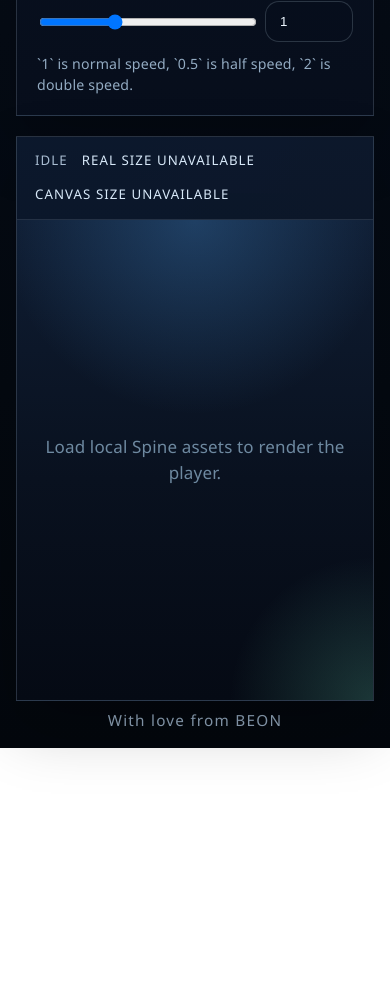
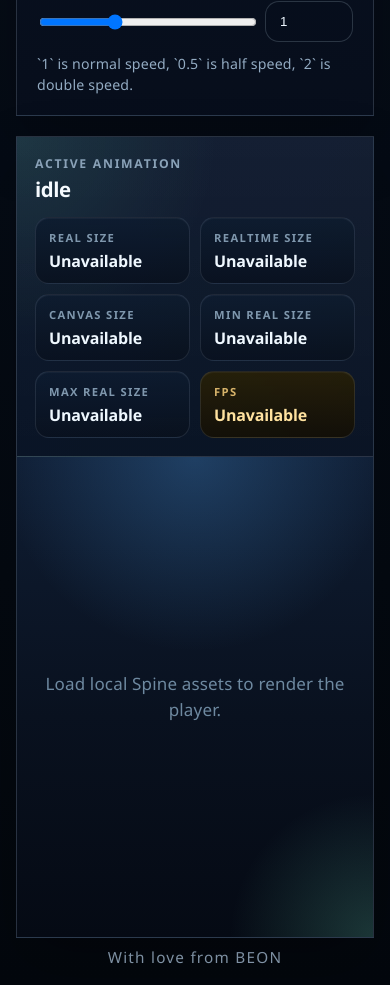
Before and after one commit to vaso991/spine-player, a React (Vite) app: page / in a window 390 px wide. Shown: the part 960-1945 px from the top of the page. Before the commit the page ends 1708 px from the top, so only its background shows below. Built offline with nearby package versions, Linux system fonts and the light colour scheme.

Commit message:
feat: implement interactive scene metrics dashboard with real-time FPS and animation bounds tracking

```diff
--- a/src/App.css
+++ b/src/App.css
@@ -156,20 +156,89 @@
 }
 
 .viewer-chrome {
-  display: flex;
-  align-items: center;
-  gap: 14px;
-  flex-wrap: wrap;
-  padding: 14px 18px;
+  display: grid;
+  grid-template-columns: minmax(180px, 240px) minmax(0, 1fr);
+  gap: 16px;
+  padding: 18px;
   border-bottom: 1px solid rgba(188, 207, 224, 0.14);
-  color: #a9bdd2;
-  text-transform: uppercase;
-  letter-spacing: 0.08em;
-  font-size: 0.78rem;
+  background:
+    linear-gradient(180deg, rgba(255, 255, 255, 0.03), rgba(255, 255, 255, 0)),
+    radial-gradient(circle at top left, rgba(127, 255, 212, 0.1), transparent 42%);
 }
 
-.viewer-size {
-  color: #d7e8f8;
+.viewer-heading {
+  display: flex;
+  flex-direction: column;
+  justify-content: center;
+  gap: 6px;
+  min-width: 0;
+}
+
+.viewer-kicker {
+  color: #8aa2b8;
+  font-size: 0.72rem;
+  font-weight: 700;
+  letter-spacing: 0.14em;
+  text-transform: uppercase;
+}
+
+.viewer-heading strong {
+  color: #f6fbff;
+  font-size: 1.2rem;
+  line-height: 1.05;
+  letter-spacing: -0.02em;
+  overflow-wrap: anywhere;
+}
+
+.viewer-metrics {
+  display: grid;
+  grid-template-columns: repeat(auto-fit, minmax(145px, 1fr));
+  gap: 10px;
+}
+
+.viewer-stat {
+  display: flex;
+  flex-direction: column;
+  gap: 5px;
+  min-width: 0;
+  padding: 12px 13px;
+  border: 1px solid rgba(188, 207, 224, 0.12);
+  border-radius: 14px;
+  background:
+    linear-gradient(180deg, rgba(13, 27, 47, 0.92), rgba(8, 16, 30, 0.9)),
+    linear-gradient(120deg, rgba(127, 255, 212, 0.05), rgba(255, 209, 102, 0.04));
+  box-shadow: inset 0 1px 0 rgba(255, 255, 255, 0.04);
+}
+
+.viewer-stat-label {
+  color: #7f97ad;
+  font-size: 0.66rem;
+  font-weight: 700;
+  letter-spacing: 0.12em;
+  text-transform: uppercase;
+}
+
+.viewer-stat-value {
+  color: #eff8ff;
+  font-size: 0.94rem;
+  font-weight: 700;
+  line-height: 1.2;
+  letter-spacing: -0.01em;
+  overflow-wrap: anywhere;
+}
+
+.viewer-stat-fps {
+  background:
+    linear-gradient(180deg, rgba(37, 30, 8, 0.95), rgba(17, 14, 6, 0.92)),
+    linear-gradient(120deg, rgba(255, 209, 102, 0.18), rgba(255, 123, 84, 0.08));
+}
+
+.viewer-stat-fps .viewer-stat-label {
+  color: #d7b36a;
+}
+
+.viewer-stat-fps .viewer-stat-value {
+  color: #ffe29f;
 }
 
 .viewer-stage {
@@ -179,6 +248,11 @@
     radial-gradient(circle at top, rgba(83, 173, 255, 0.24), transparent 38%),
     radial-gradient(circle at bottom right, rgba(127, 255, 212, 0.18), transparent 24%),
     linear-gradient(180deg, #0f1d33, #09111f 54%, #050a14);
+}
+
+.viewer-canvas-host {
+  position: absolute;
+  inset: 0;
 }
 
 .viewer-stage canvas {
@@ -197,6 +271,11 @@
   color: #6e89a0;
 }
 
+.viewer-placeholder-hidden {
+  opacity: 0;
+  pointer-events: none;
+}
+
 @media (max-width: 960px) {
   .app-shell {
     padding: 16px;
@@ -209,4 +288,8 @@
   .viewer-stage {
     min-height: 480px;
   }
+
+  .viewer-chrome {
+    grid-template-columns: 1fr;
+  }
 }
--- a/src/App.tsx
+++ b/src/App.tsx
@@ -12,7 +12,7 @@ type SelectedFiles = {
 type LoadedScene = {
   app: Application
   boundsOverlay: Graphics
-  syncBoundsOverlay: () => void
+  syncSceneMetrics: () => void
   spine: Spine
   animations: string[]
   assetKeys: string[]
@@ -23,6 +23,15 @@ type SpineSize = {
   canvasHeight: number
   realWidth: number
   realHeight: number
+  realtimeWidth: number
+  realtimeHeight: number
+}
+
+type AnimationSizeRange = {
+  minWidth: number
+  minHeight: number
+  maxWidth: number
+  maxHeight: number
 }
 
 function createAssetUrl(file: File) {
@@ -121,8 +130,16 @@ function drawBoundsOverlay(spine: Spine, boundsOverlay: Graphics | undefined, bo
     return bounds
   }
 
+  const scaleX = spine.scale.x
+  const scaleY = spine.scale.y
+
   boundsOverlay
-    .rect(spine.position.x + bounds.x, spine.position.y + bounds.y, bounds.width, bounds.height)
+    .rect(
+      spine.position.x + bounds.x * scaleX,
+      spine.position.y + bounds.y * scaleY,
+      bounds.width * scaleX,
+      bounds.height * scaleY,
+    )
     .stroke({ alpha: 0.95, color: 0xffd166, width: 2 })
 
   return bounds
@@ -140,14 +157,17 @@ function updateSpineLayout(spine: Spine, width: number, height: number, boundsOv
       canvasWidth: width,
       realHeight: 0,
       realWidth: 0,
+      realtimeHeight: 0,
+      realtimeWidth: 0,
     }
   }
 
   const centerX = bounds.x + bounds.width * 0.5
   const centerY = bounds.y + bounds.height * 0.5
+  const scale = Math.min(1, width / bounds.width, height / bounds.height)
 
-  spine.scale.set(1)
-  spine.position.set(width * 0.5 - centerX, height * 0.5 - centerY)
+  spine.scale.set(scale)
+  spine.position.set(width * 0.5 - centerX * scale, height * 0.5 - centerY * scale)
   drawBoundsOverlay(spine, boundsOverlay, bounds)
 
   return {
@@ -155,13 +175,17 @@ function updateSpineLayout(spine: Spine, width: number, height: number, boundsOv
     canvasWidth: width,
     realHeight: bounds.height,
     realWidth: bounds.width,
+    realtimeHeight: bounds.height * scale,
+    realtimeWidth: bounds.width * scale,
   }
 }
 
 async function loadScene(
   files: SelectedFiles,
   host: HTMLDivElement,
+  canvasHost: HTMLDivElement,
   onSizeChange?: (size: SpineSize) => void,
+  onFpsChange?: (fps: number) => void,
 ): Promise<LoadedScene> {
   if (!files.atlas || !files.skeleton || files.images.length === 0) {
     throw new Error('Select an .atlas, a .skel skeleton, and at least one .png image.')
@@ -175,7 +199,7 @@ async function loadScene(
     resizeTo: host,
   })
 
-  host.replaceChildren(app.canvas)
+  canvasHost.replaceChildren(app.canvas)
 
   const tempUrls: string[] = []
   const assetKeys: string[] = []
@@ -237,8 +261,16 @@ async function loadScene(
       ticker: app.ticker,
     })
     const boundsOverlay = new Graphics()
-    const syncBoundsOverlay = () => {
-      drawBoundsOverlay(spine, boundsOverlay)
+    let lastFpsUpdate = 0
+    const syncSceneMetrics = () => {
+      onSizeChange?.(updateSpineLayout(spine, app.screen.width, app.screen.height, boundsOverlay))
+
+      const now = performance.now()
+
+      if (now - lastFpsUpdate >= 250) {
+        onFpsChange?.(Math.round(app.ticker.FPS))
+        lastFpsUpdate = now
+      }
     }
 
     const animations = spine.skeleton.data.animations.map((animation) => animation.name)
@@ -250,13 +282,14 @@ async function loadScene(
     app.stage.addChild(spine)
     app.stage.addChild(boundsOverlay)
     onSizeChange?.(updateSpineLayout(spine, app.screen.width, app.screen.height, boundsOverlay))
-    app.ticker.add(syncBoundsOverlay)
+    onFpsChange?.(Math.round(app.ticker.FPS))
+    app.ticker.add(syncSceneMetrics)
 
     app.renderer.on('resize', () => {
       onSizeChange?.(updateSpineLayout(spine, app.screen.width, app.screen.height, boundsOverlay))
     })
 
-    return { app, boundsOverlay, syncBoundsOverlay, spine, animations, assetKeys }
+    return { app, boundsOverlay, syncSceneMetrics, spine, animations, assetKeys }
   } catch (error) {
     app.destroy(true, { children: true })
     throw error
@@ -271,7 +304,7 @@ function destroyScene(scene: LoadedScene | null) {
   }
 
   scene.spine.autoUpdate = false
-  scene.app.ticker.remove(scene.syncBoundsOverlay)
+  scene.app.ticker.remove(scene.syncSceneMetrics)
   scene.app.stage.removeChild(scene.boundsOverlay)
   scene.app.stage.removeChild(scene.spine)
   scene.boundsOverlay.destroy()
@@ -296,8 +329,12 @@ function App() {
   const [loading, setLoading] = useState(false)
   const [error, setError] = useState('')
   const [status, setStatus] = useState('Upload Spine files and press Load demo.')
+  const [fps, setFps] = useState<number | null>(null)
+  const [hasScene, setHasScene] = useState(false)
   const [spineSize, setSpineSize] = useState<SpineSize | null>(null)
+  const [animationSizeRange, setAnimationSizeRange] = useState<AnimationSizeRange | null>(null)
   const viewportRef = useRef<HTMLDivElement | null>(null)
+  const canvasHostRef = useRef<HTMLDivElement | null>(null)
   const sceneRef = useRef<LoadedScene | null>(null)
 
   useEffect(() => {
@@ -307,6 +344,28 @@ function App() {
     }
   }, [])
 
+  useEffect(() => {
+    if (!spineSize || spineSize.realWidth <= 0 || spineSize.realHeight <= 0) {
+      return
+    }
+
+    setAnimationSizeRange((current) =>
+      current
+        ? {
+            maxHeight: Math.max(current.maxHeight, spineSize.realHeight),
+            maxWidth: Math.max(current.maxWidth, spineSize.realWidth),
+            minHeight: Math.min(current.minHeight, spineSize.realHeight),
+            minWidth: Math.min(current.minWidth, spineSize.realWidth),
+          }
+        : {
+            maxHeight: spineSize.realHeight,
+            maxWidth: spineSize.realWidth,
+            minHeight: spineSize.realHeight,
+            minWidth: spineSize.realWidth,
+          },
+    )
+  }, [spineSize])
+
   function updateAnimation(animationName: string, shouldLoop: boolean) {
     const scene = sceneRef.current
 
@@ -315,6 +374,7 @@ function App() {
     }
 
     scene.spine.state.setAnimation(0, animationName, shouldLoop)
+    setAnimationSizeRange(null)
     setSpineSize(
       updateSpineLayout(scene.spine, scene.app.screen.width, scene.app.screen.height, scene.boundsOverlay),
     )
@@ -348,7 +408,7 @@ function App() {
   }
 
   async function handleLoad() {
-    if (!viewportRef.current) {
+    if (!viewportRef.current || !canvasHostRef.current) {
       return
     }
 
@@ -361,14 +421,25 @@ function App() {
     if (previousScene) {
       destroyScene(previousScene)
       sceneRef.current = null
+      setAnimationSizeRange(null)
+      setHasScene(false)
+      setFps(null)
     }
 
     try {
-      const scene = await loadScene(files, viewportRef.current, setSpineSize)
+      const scene = await loadScene(
+        files,
+        viewportRef.current,
+        canvasHostRef.current,
+        setSpineSize,
+        setFps,
+      )
       const firstAnimation = scene.animations[0] ?? ''
 
       scene.spine.state.timeScale = timeScale
       sceneRef.current = scene
+      setAnimationSizeRange(null)
+      setHasScene(true)
       setAnimations(scene.animations)
       setSelectedAnimation(firstAnimation)
       setLoop(true)
@@ -383,6 +454,9 @@ function App() {
 
       setAnimations([])
       setSelectedAnimation('')
+      setFps(null)
+      setHasScene(false)
+      setAnimationSizeRange(null)
       setSpineSize(null)
       setError(message)
       setStatus('Load failed.')
@@ -527,20 +601,60 @@ function App() {
 
         <div className="viewer-panel">
           <div className="viewer-chrome">
-            <span>{selectedAnimation || 'idle'}</span>
-            <span className="viewer-size">
-              {spineSize
-                ? `Real size ${Math.round(spineSize.realWidth)} x ${Math.round(spineSize.realHeight)} px`
-                : 'Real size unavailable'}
-            </span>
-            <span className="viewer-size">
-              {spineSize
-                ? `Canvas size ${Math.round(spineSize.canvasWidth)} x ${Math.round(spineSize.canvasHeight)} px`
-                : 'Canvas size unavailable'}
-            </span>
+            <div className="viewer-heading">
+              <span className="viewer-kicker">Active Animation</span>
+              <strong>{selectedAnimation || 'idle'}</strong>
+            </div>
+            <div className="viewer-metrics">
+              <div className="viewer-stat">
+                <span className="viewer-stat-label">Real Size</span>
+                <strong className="viewer-stat-value">
+                  {spineSize
+                    ? `${Math.round(spineSize.realWidth)} x ${Math.round(spineSize.realHeight)} px`
+                    : 'Unavailable'}
+                </strong>
+              </div>
+              <div className="viewer-stat">
+                <span className="viewer-stat-label">Realtime Size</span>
+                <strong className="viewer-stat-value">
+                  {spineSize
+                    ? `${Math.round(spineSize.realtimeWidth)} x ${Math.round(spineSize.realtimeHeight)} px`
+                    : 'Unavailable'}
+                </strong>
+              </div>
+              <div className="viewer-stat">
+                <span className="viewer-stat-label">Canvas Size</span>
+                <strong className="viewer-stat-value">
+                  {spineSize
+                    ? `${Math.round(spineSize.canvasWidth)} x ${Math.round(spineSize.canvasHeight)} px`
+                    : 'Unavailable'}
+                </strong>
+              </div>
+              <div className="viewer-stat">
+                <span className="viewer-stat-label">Min Real Size</span>
+                <strong className="viewer-stat-value">
+                  {animationSizeRange
+                    ? `${Math.round(animationSizeRange.minWidth)} x ${Math.round(animationSizeRange.minHeight)} px`
+                    : 'Unavailable'}
+                </strong>
+              </div>
+              <div className="viewer-stat">
+                <span className="viewer-stat-label">Max Real Size</span>
+                <strong className="viewer-stat-value">
+                  {animationSizeRange
+                    ? `${Math.round(animationSizeRange.maxWidth)} x ${Math.round(animationSizeRange.maxHeight)} px`
+                    : 'Unavailable'}
+                </strong>
+              </div>
+              <div className="viewer-stat viewer-stat-fps">
+                <span className="viewer-stat-label">FPS</span>
+                <strong className="viewer-stat-value">{fps === null ? 'Unavailable' : fps}</strong>
+              </div>
+            </div>
           </div>
           <div ref={viewportRef} className="viewer-stage">
-            <div className="viewer-placeholder">
+            <div ref={canvasHostRef} className="viewer-canvas-host" />
+            <div className={`viewer-placeholder${hasScene ? ' viewer-placeholder-hidden' : ''}`}>
               <p>Load local Spine assets to render the player.</p>
             </div>
           </div>
```
